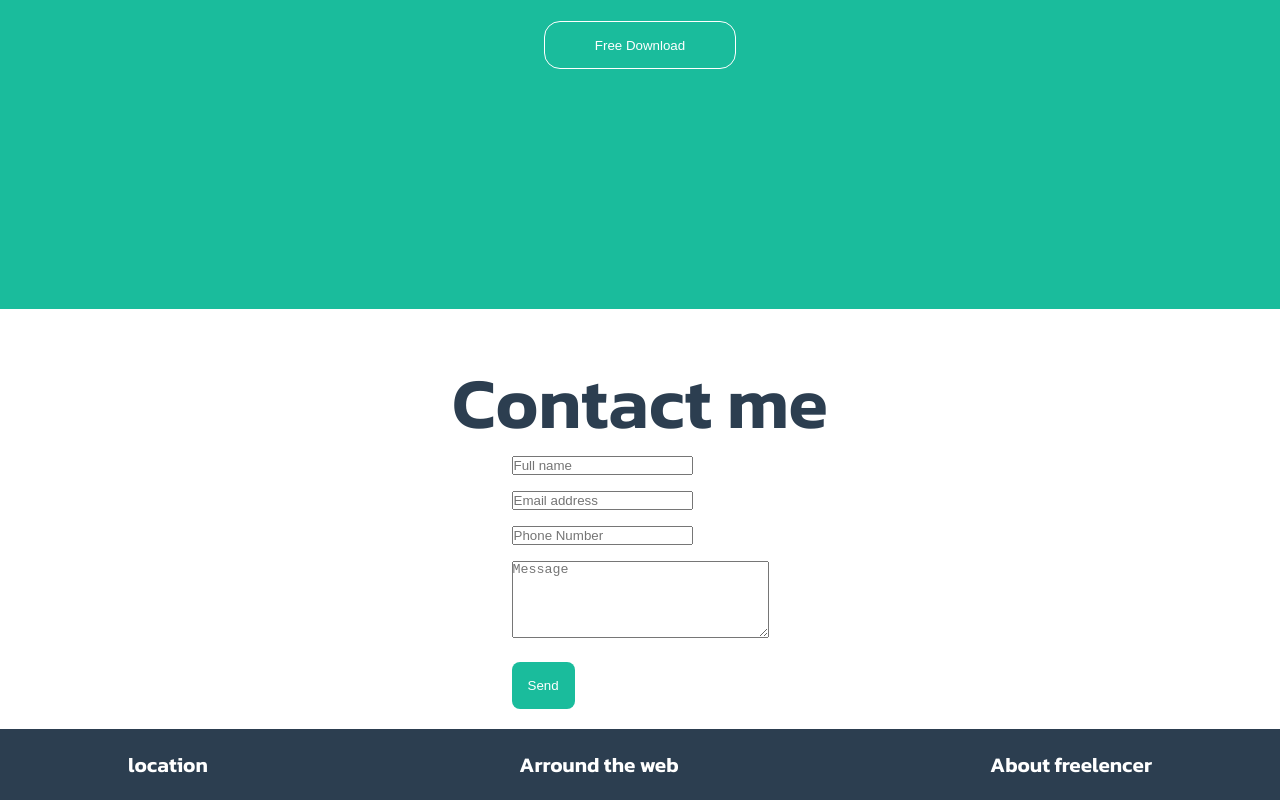
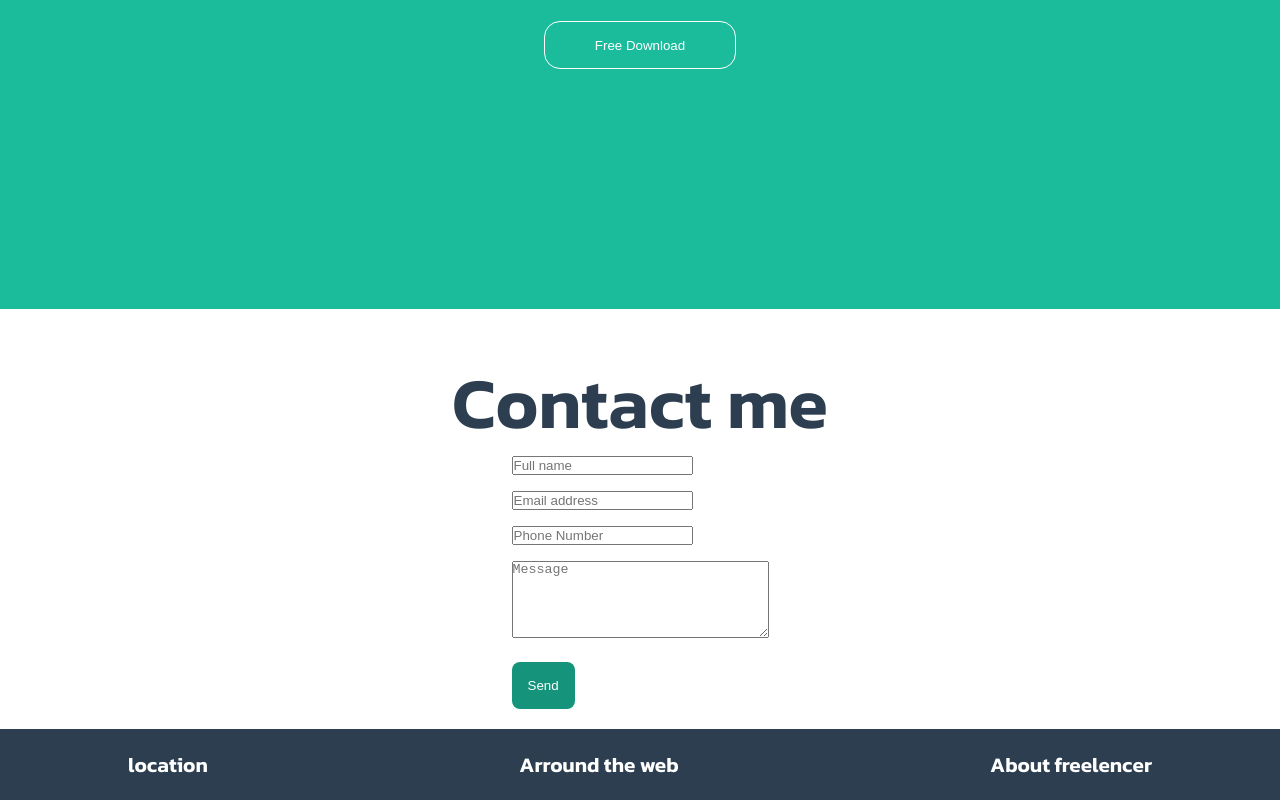
Before and after one commit to omar-elhajj00/bootstrap-cloning, a plain HTML site: page index.html in a window 1280 px wide. In both pictures the pointer is over the button "Send". Shown: the part 2607-3407 px from the top of the page. Drawn offline with Linux system fonts and the light colour scheme.

```diff
--- a/style.css
+++ b/style.css
@@ -192,6 +192,12 @@ h1{
   color: white;
   border-radius: .5rem;
 }
+.contact-us-container form button:hover {
+
+  background-color: #15947b;
+  transition: .2s;
+  cursor:pointer;
+}
 
 /* Footer */
 
```
